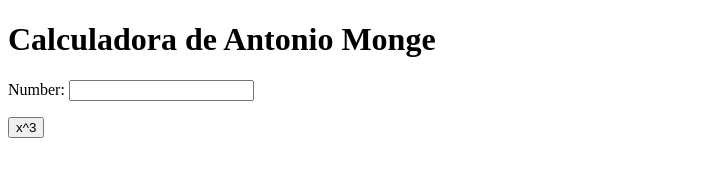
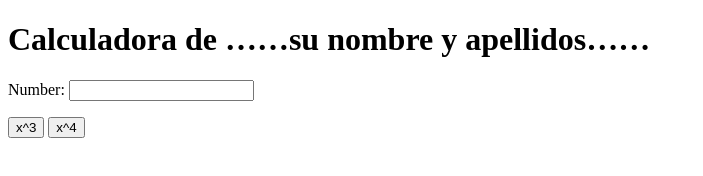
Before and after one commit to amongem/U3P1_AMM_my_calculator, a plain HTML site: page index.html in a window 1280 px wide. Shown: the whole page, without its empty margins (0-703 px from the left). Drawn offline with Linux system fonts and the light colour scheme.

Commit message:
x^4 button

```diff
--- a/index.html
+++ b/index.html
@@ -5,17 +5,22 @@
         <meta charset="utf-8">
     </head>
     <body>
-        <h1>Calculadora de Antonio Monge</h1>
+        <h1>Calculadora de ……su nombre y apellidos……</h1>
         Number:
         <input type="text" id="n1">
         <p>
             <button onclick="cube()"> x^3 </button>
+            <button onclick="power_4()"> x^4</button>
         </p>
         <script type="text/javascript">
             function cube() {
                 var num = document.getElementById("n1");
                 num.value = Math.pow(num.value, 3);
             }
+            function power_4() {
+                var num = document.getElementById("n1");
+                num.value = Math.pow(num.value, 4);
+            }
         </script>
     </body>
 </html>
```
